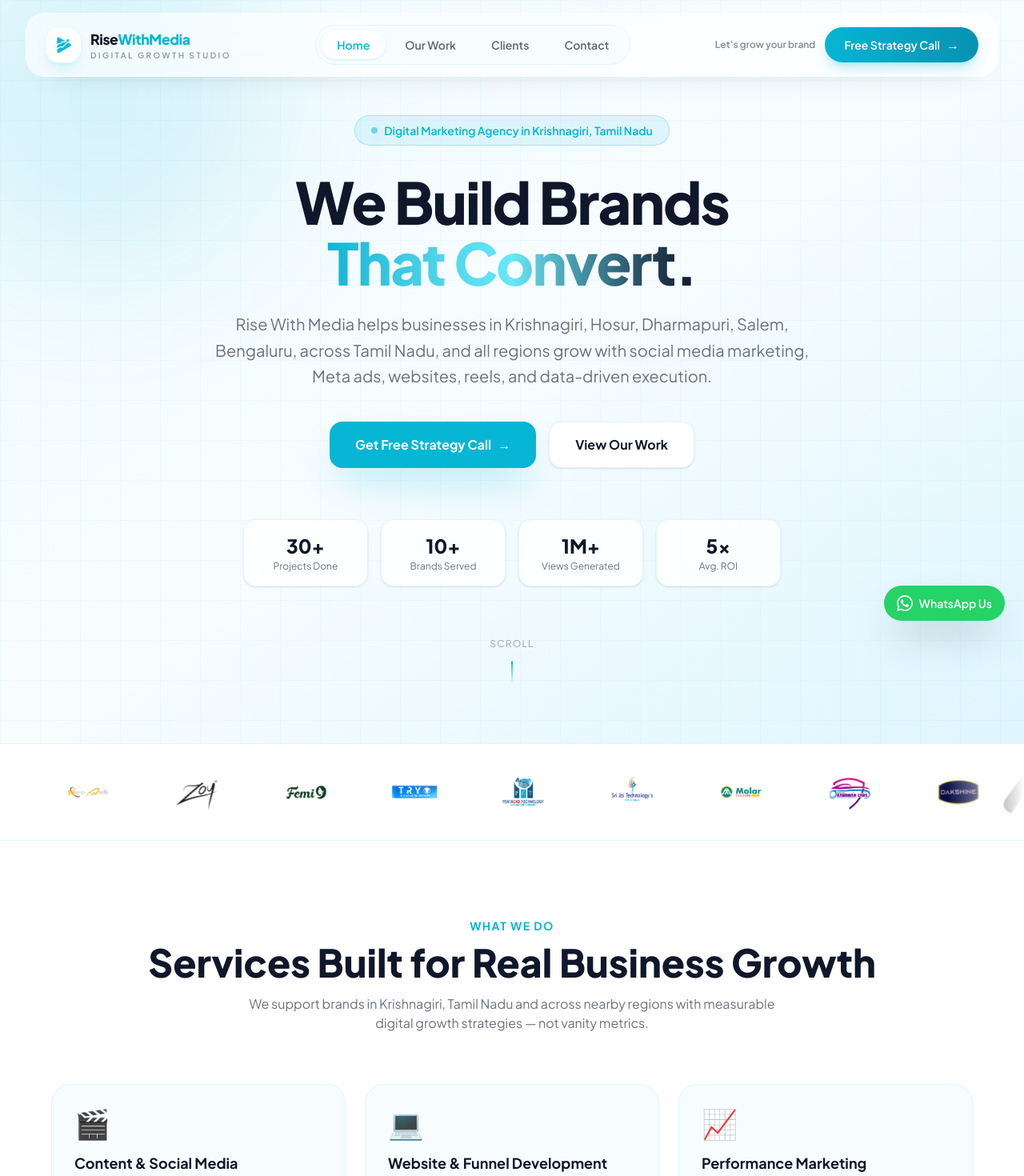
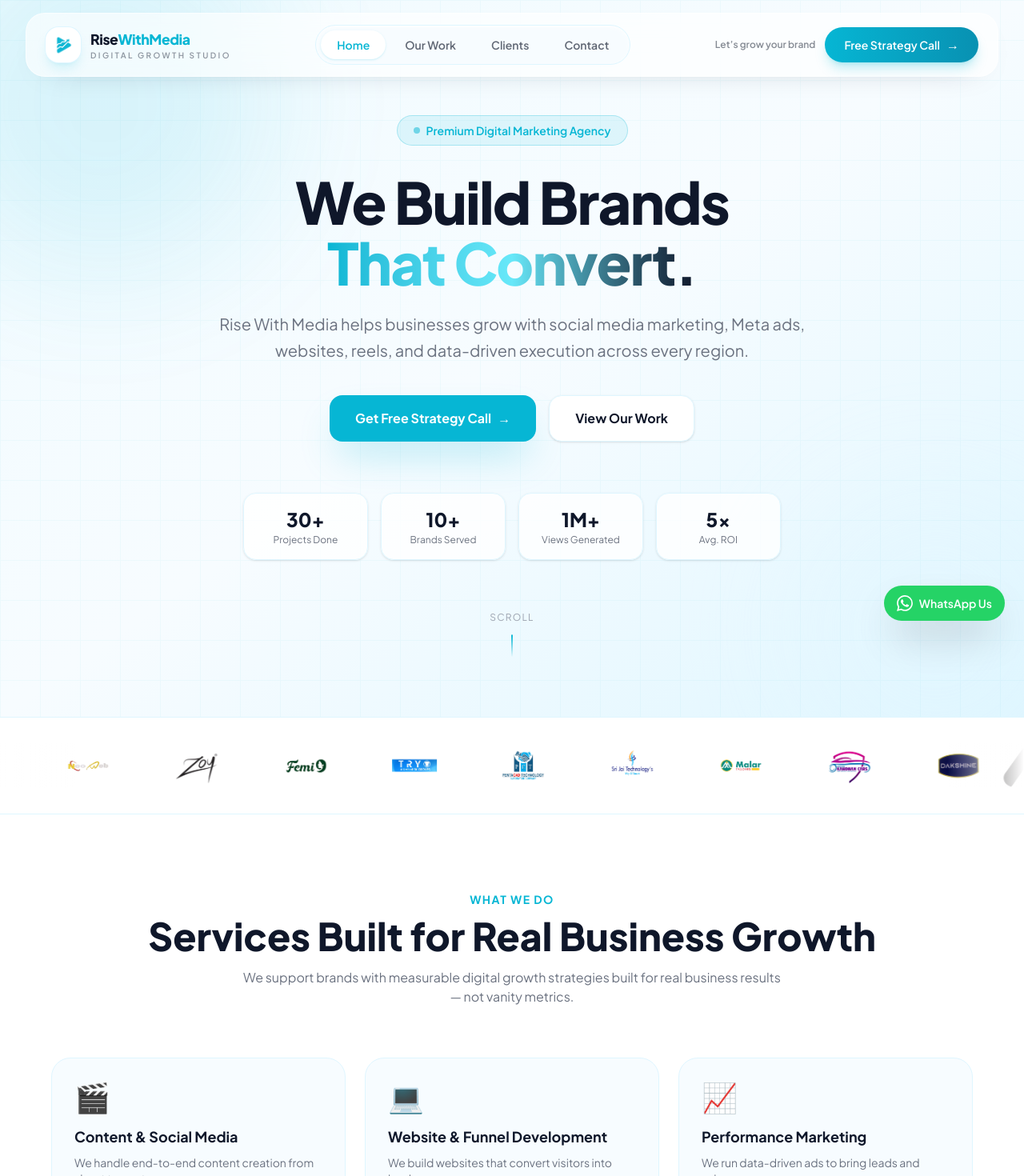
Before and after one commit to Dinesh-m26/risewithmedia, a React (Vite) app in the folder frontend/: page / in a window 1280 px wide. Shown: the top 1470 px of the page at 80% size. Built offline with nearby package versions, Linux system fonts and the light colour scheme.

Commit message:
chnages location mention in home page

```diff
--- a/frontend/src/pages/Home.jsx
+++ b/frontend/src/pages/Home.jsx
@@ -89,7 +89,7 @@
         <motion.div variants={fadeUp} initial="hidden" animate="show" custom={0}
           className="inline-flex items-center gap-2 bg-[#06b6d4]/10 border border-[#06b6d4]/25 text-[#06b6d4] px-5 py-2 rounded-full text-sm font-semibold mb-8">
           <span className="w-2 h-2 bg-[#06b6d4] rounded-full animate-pulse" />
-         Digital Marketing Agency in Krishnagiri, Tamil Nadu
+         Premium Digital Marketing Agency
         </motion.div>
 
         {/* Main Heading */}
@@ -104,7 +104,7 @@
         {/* Subheading */}
         <motion.p variants={fadeUp} initial="hidden" animate="show" custom={2}
           className="text-[#6b7280] text-lg md:text-xl max-w-3xl mx-auto mb-10 leading-relaxed">
-          Rise With Media helps businesses in Krishnagiri, Hosur, Dharmapuri, Salem, Bengaluru, across Tamil Nadu, and all regions grow with social media marketing, Meta ads, websites, reels, and data-driven execution.
+          Rise With Media helps businesses grow with social media marketing, Meta ads, websites, reels, and data-driven execution across every region.
         </motion.p>
 
         {/* CTAs */}
@@ -256,7 +256,7 @@
             Services Built for Real Business Growth
           </motion.h2>
           <motion.p variants={fadeUp} custom={2} className="text-[#6b7280] max-w-2xl mx-auto">
-            We support brands in Krishnagiri, Tamil Nadu and across nearby regions with measurable digital growth strategies — not vanity metrics.
+            We support brands with measurable digital growth strategies built for real business results — not vanity metrics.
           </motion.p>
         </motion.div>
 
```
